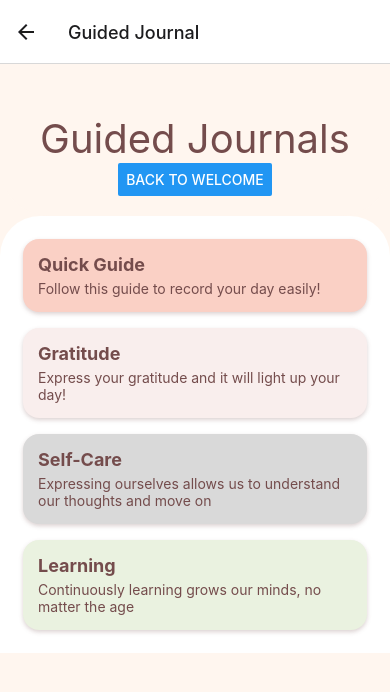
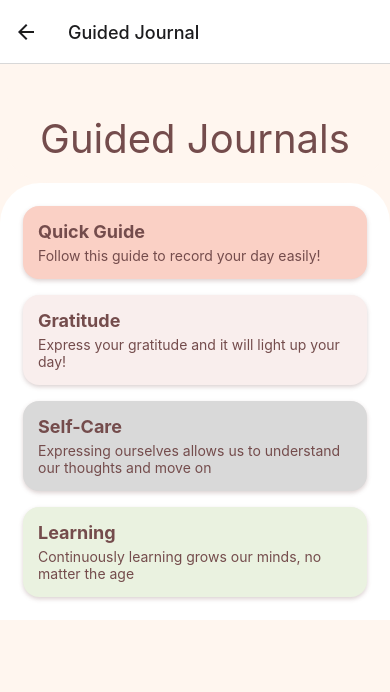
Before and after one commit to Irisvella/SOEN-357-Journaling-App, a React Native app in the folder Journal/: screen /GuidedJournalPage in a window 390 px wide. Shown: the top 692 px of the page. Built offline with nearby package versions, Linux system fonts and the light colour scheme.

Commit message:
removed back to welcome button on guided journal app

```diff
--- a/Journal/src/Screens/GuidedJournalPage.js
+++ b/Journal/src/Screens/GuidedJournalPage.js
@@ -17,10 +17,6 @@ const GuidedJournalPage = ({ navigation }) => {
     <ScrollView style={styles.background}>
       <View style={styles.headerbox}>
         <Text style={styles.header}>Guided Journals</Text>
-        <Button
-          title="Back to Welcome"
-          onPress={() => navigation.goBack()}
-        />
       </View>
       <View style={styles.container}>
         {cardData.map((card, index) => (
```
